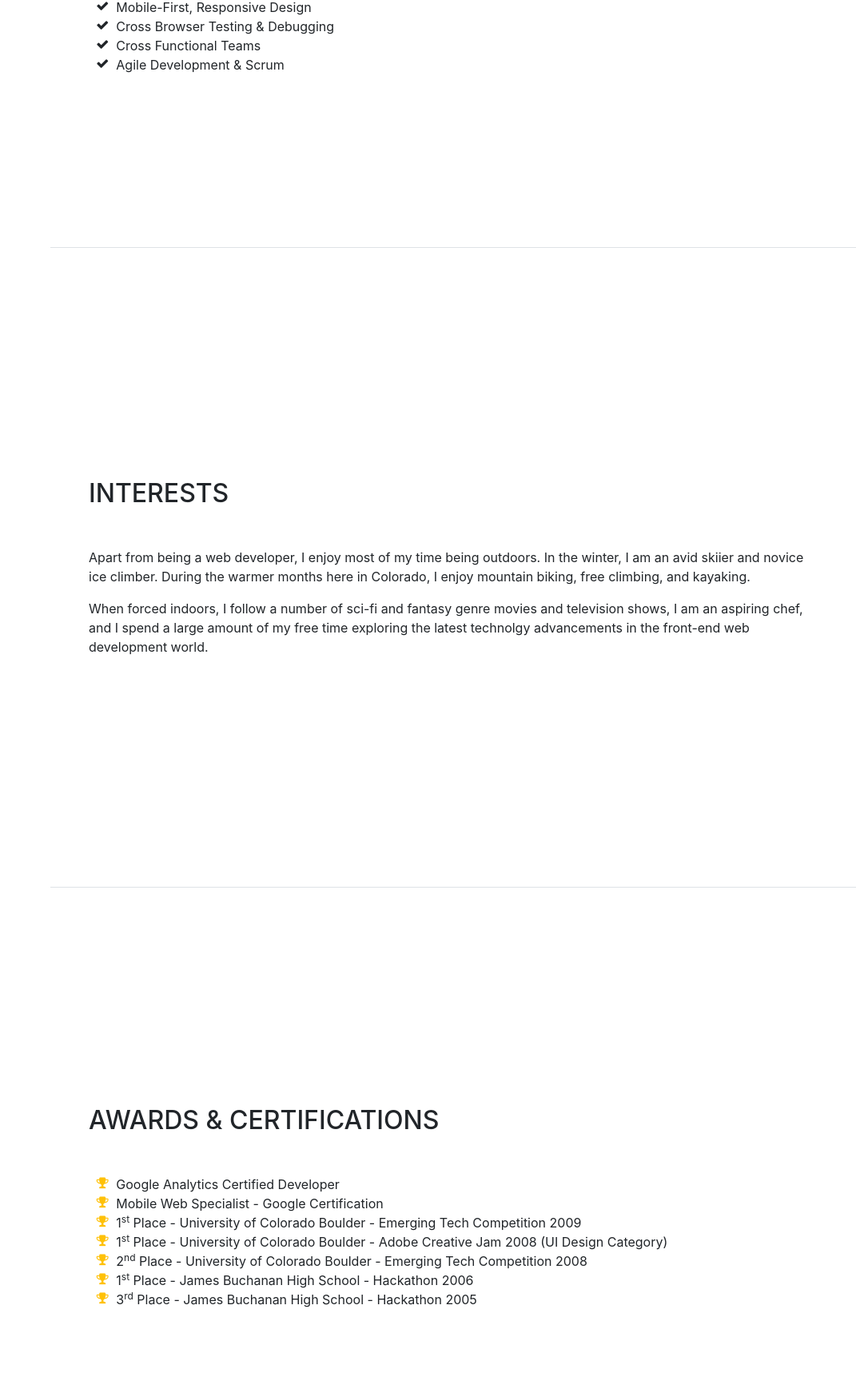
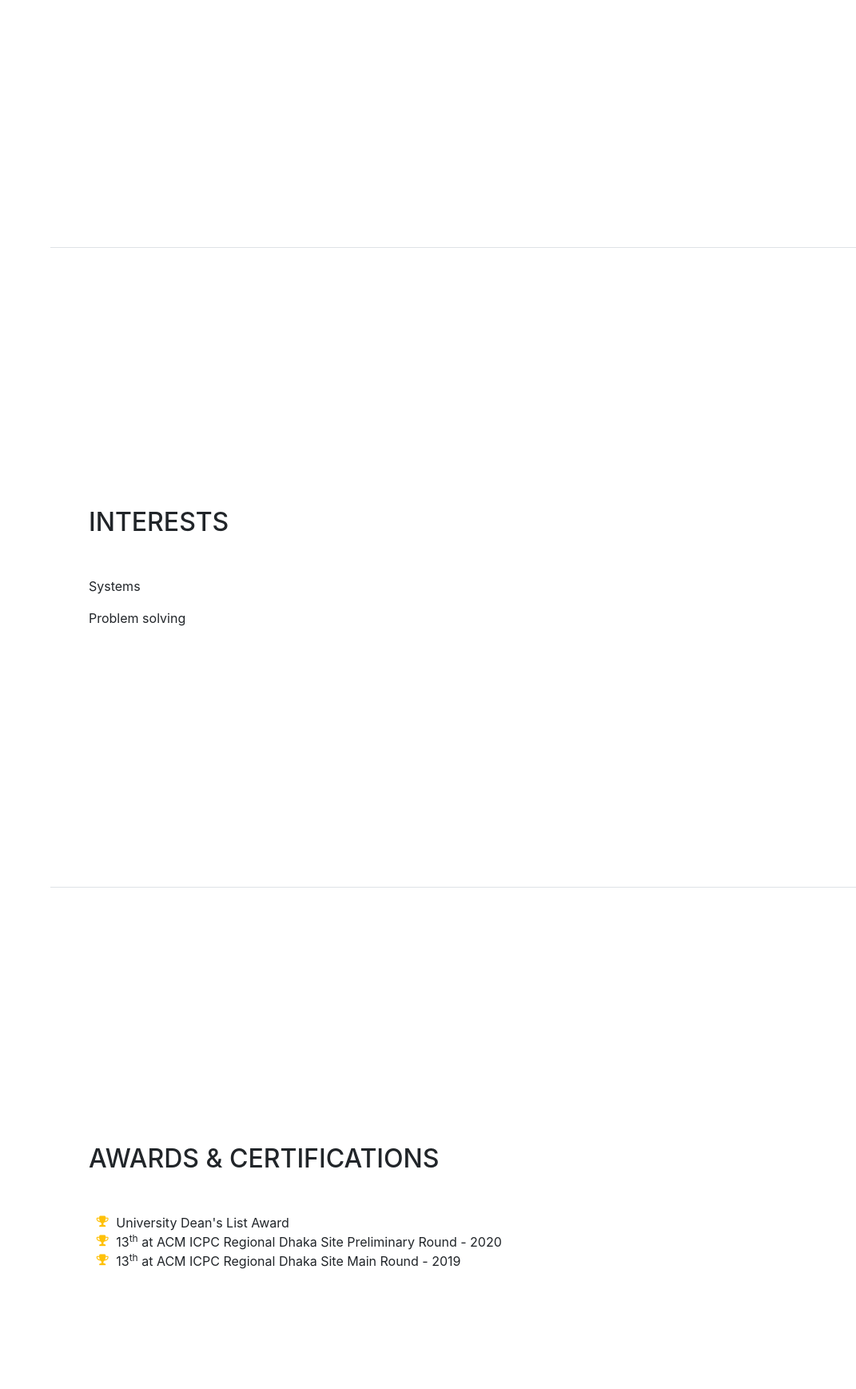
Before and after one commit to rhs99/portfolio, a website with bundled scripts: page index.html in a window 1280 px wide. Shown: the part 2890-4627 px from the top of the page at 80% size, without its empty margins (209-1280 px from the left). Built offline with nearby package versions, Linux system fonts and the light colour scheme; a web font is replaced by a local one.

Commit message:
add interest and award

```diff
--- a/index.html
+++ b/index.html
@@ -194,29 +194,13 @@
             </li>
           </ul>
 
-          <div class="subheading mb-3">Workflow</div>
-          <ul class="fa-ul mb-0">
-            <li>
-              <i class="fa-li fa fa-check"></i>
-              Mobile-First, Responsive Design</li>
-            <li>
-              <i class="fa-li fa fa-check"></i>
-              Cross Browser Testing &amp; Debugging</li>
-            <li>
-              <i class="fa-li fa fa-check"></i>
-              Cross Functional Teams</li>
-            <li>
-              <i class="fa-li fa fa-check"></i>
-              Agile Development &amp; Scrum</li>
-          </ul>
-        </div>
       </section>
 
       <section class="resume-section p-3 p-lg-5 d-flex flex-column" id="interests">
         <div class="my-auto">
           <h2 class="mb-5">Interests</h2>
-          <p>Apart from being a web developer, I enjoy most of my time being outdoors. In the winter, I am an avid skiier and novice ice climber. During the warmer months here in Colorado, I enjoy mountain biking, free climbing, and kayaking.</p>
-          <p class="mb-0">When forced indoors, I follow a number of sci-fi and fantasy genre movies and television shows, I am an aspiring chef, and I spend a large amount of my free time exploring the latest technolgy advancements in the front-end web development world.</p>
+          <p>Systems</p>
+          <p class="mb-0">Problem solving</p>
         </div>
       </section>
 
@@ -226,31 +210,13 @@
           <ul class="fa-ul mb-0">
             <li>
               <i class="fa-li fa fa-trophy text-warning"></i>
-              Google Analytics Certified Developer</li>
+              University Dean's List Award</li>
             <li>
               <i class="fa-li fa fa-trophy text-warning"></i>
-              Mobile Web Specialist - Google Certification</li>
+              13<sup>th</sup> at ACM ICPC Regional Dhaka Site Preliminary Round - 2020 </li>
             <li>
               <i class="fa-li fa fa-trophy text-warning"></i>
-              1<sup>st</sup>
-              Place - University of Colorado Boulder - Emerging Tech Competition 2009</li>
-            <li>
-              <i class="fa-li fa fa-trophy text-warning"></i>
-              1<sup>st</sup>
-              Place - University of Colorado Boulder - Adobe Creative Jam 2008 (UI Design Category)</li>
-            <li>
-              <i class="fa-li fa fa-trophy text-warning"></i>
-              2<sup>nd</sup>
-              Place - University of Colorado Boulder - Emerging Tech Competition 2008</li>
-            <li>
-            <li>
-              <i class="fa-li fa fa-trophy text-warning"></i>
-              1<sup>st</sup>
-              Place - James Buchanan High School - Hackathon 2006</li>
-            <li>
-              <i class="fa-li fa fa-trophy text-warning"></i>
-              3<sup>rd</sup>
-              Place - James Buchanan High School - Hackathon 2005</li>
+              13<sup>th</sup> at ACM ICPC Regional Dhaka Site Main Round - 2019 </li>
           </ul>
         </div>
       </section>
```
